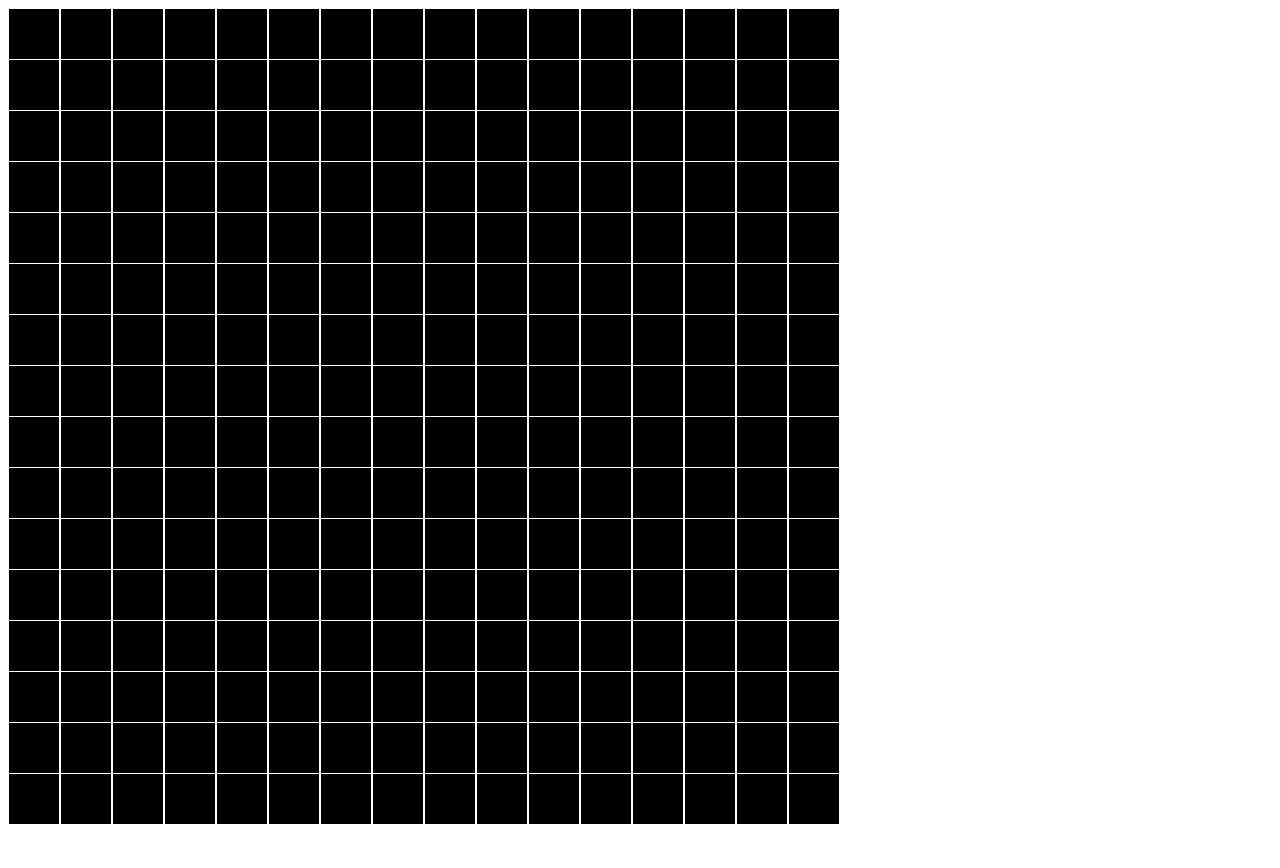
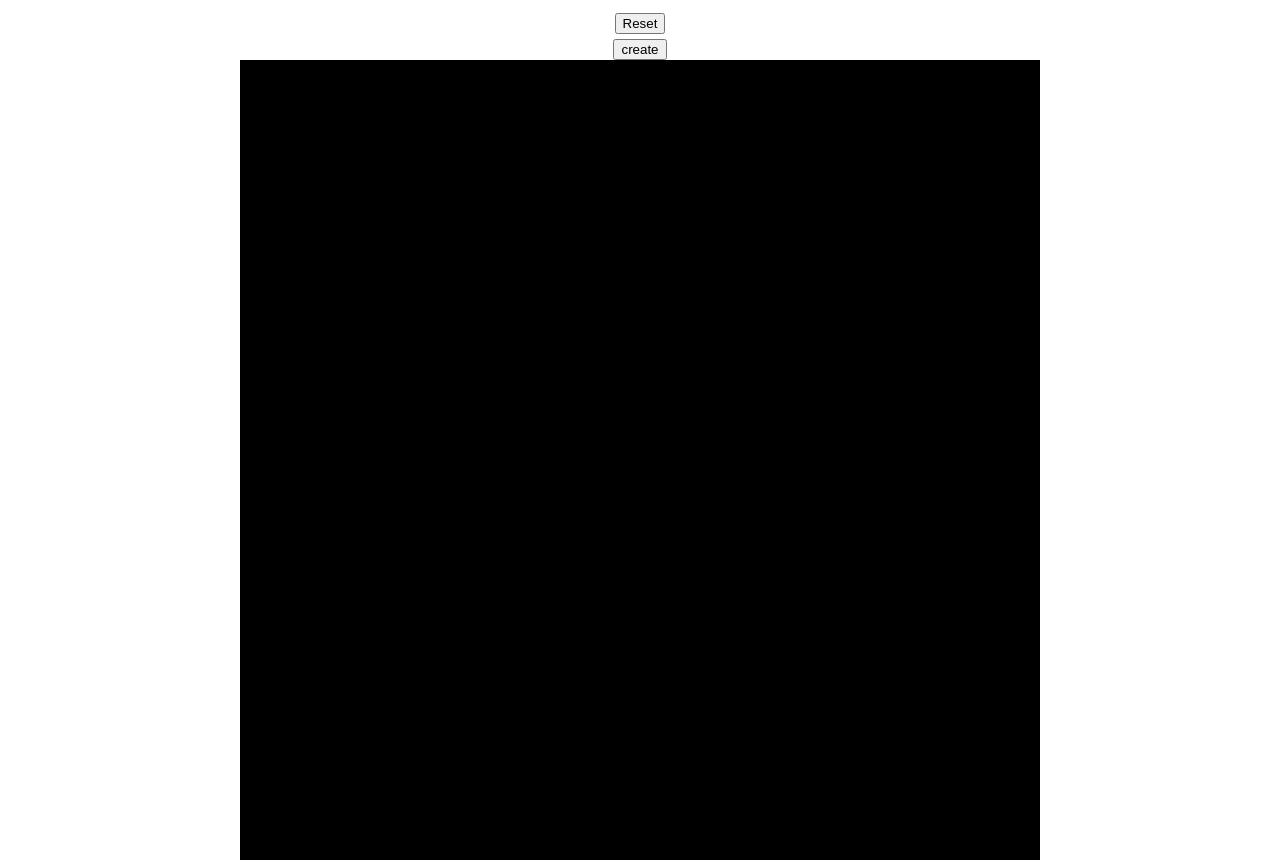
Before and after one commit to massitd/top-etch-a-sketch, a plain HTML site: page index.html in a window 1280 px wide. Before the commit the page ends 833 px from the top, so only its background shows below. Drawn offline with Linux system fonts and the light colour scheme.

Commit message:
Create reset button that partially works.

```diff
--- a/index.html
+++ b/index.html
@@ -8,6 +8,8 @@
     <link rel="stylesheet" href="styles.css">
 </head>
 <body>
+    <button class="reset"></button>
+    <button class="create"></button>
     <div class="container">
     </div>
 </body>
--- a/scripts.js
+++ b/scripts.js
@@ -1,22 +1,66 @@
-const gridContainer = document.querySelector("div");
-
-gridContainer.style.display = "flex";
-gridContainer.style.justifyContent = "column";
+const body = document.querySelector("body");
+body.style.display = "flex";
+body.style.flexDirection = "column"
+body.style.alignItems = "center";
 
 
+let gridSize = 16;
+let cubeSize = "50px";
+
+const gridContainer = document.querySelector(".container");
+gridContainer.style.display = "flex";
+gridContainer.style.justifyContent = "flex-start";
+
 function gridRow() {
-    for (let index = 0; index < 16; index ++) {
+    // create 16 containers, 1 for each row
+    for (let index = 0; index < gridSize; index ++) {
         let rowContainer = document.createElement("div");
+        rowContainer.style.flexGrow = "0";
+        rowContainer.style.flexShrink = "1";
         gridContainer.appendChild(rowContainer);
-        for (let indexA = 0; indexA < 16; indexA++) {
+
+        // add squares to each rowContainer
+        for (let indexA = 0; indexA < gridSize; indexA++) {
             let square = document.createElement("div");
-            square.style.width = "50px";
-            square.style.height = "50px";
+            square.style.width = cubeSize;
+            square.style.height = cubeSize;
             square.style.backgroundColor = "black";
-            square.style.margin = "1px";
+            square.style.margin = "0px";
+
+            // squares turn white on mouseover
+            square.addEventListener("mouseover", () => {
+                square.style.backgroundColor = "white";
+
+            });
+
             rowContainer.appendChild(square);
         };
     };
 };
 
 gridRow();
+
+const resetButton = document.querySelector(".reset");
+resetButton.textContent = "Reset";
+resetButton.style.margin = "5px";
+
+resetButton.addEventListener("click", () => {
+    let gridInput = prompt("How many squares wide and tall should the grid be?", gridSize);
+
+    body.removeChild(gridContainer);
+
+    if (typeof(gridInput) === "number" && gridInput < 100) {
+        gridSize = parseInt(gridInput);
+        console.log(gridInput);
+    } else {
+        gridSize = 16;
+    };
+    gridRow();
+});
+
+const createButton = document.querySelector(".create")
+createButton.textContent = "create"
+
+createButton.addEventListener("click", () => {
+    gridRow();
+});
```
